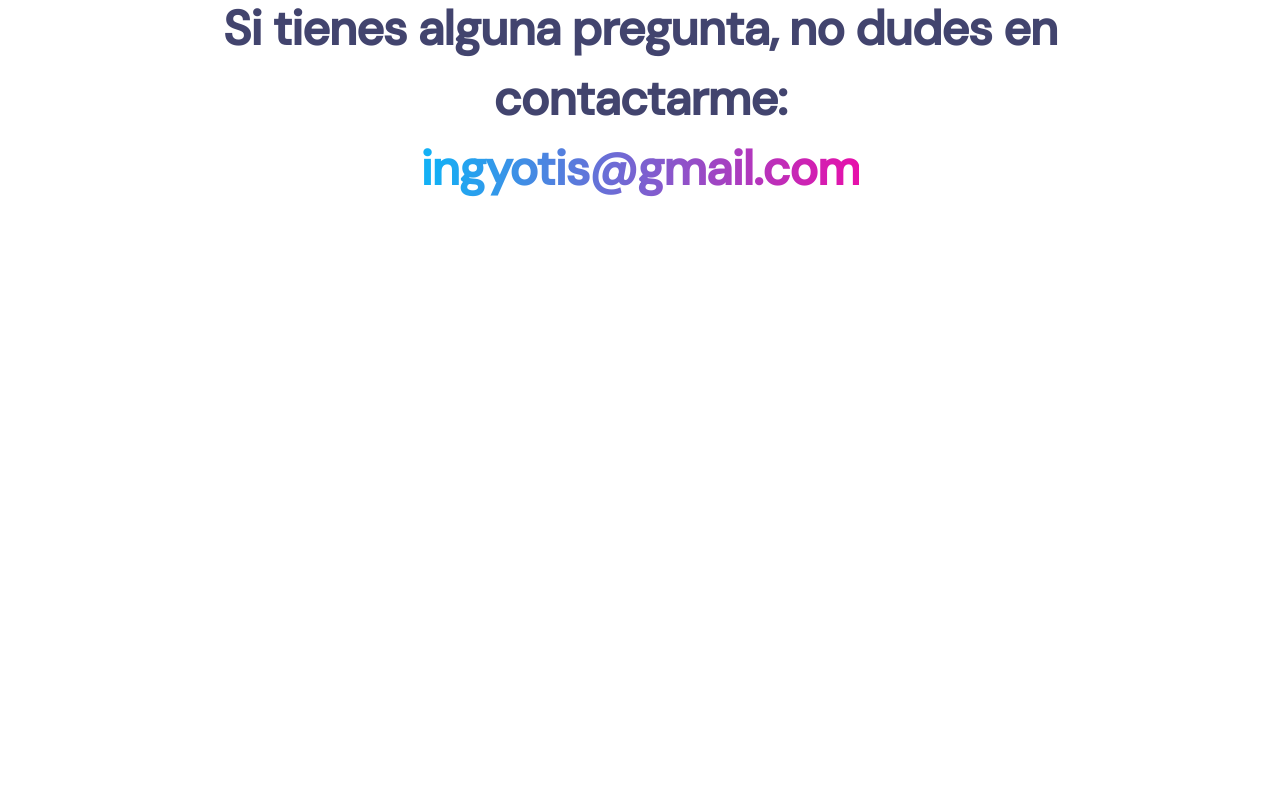
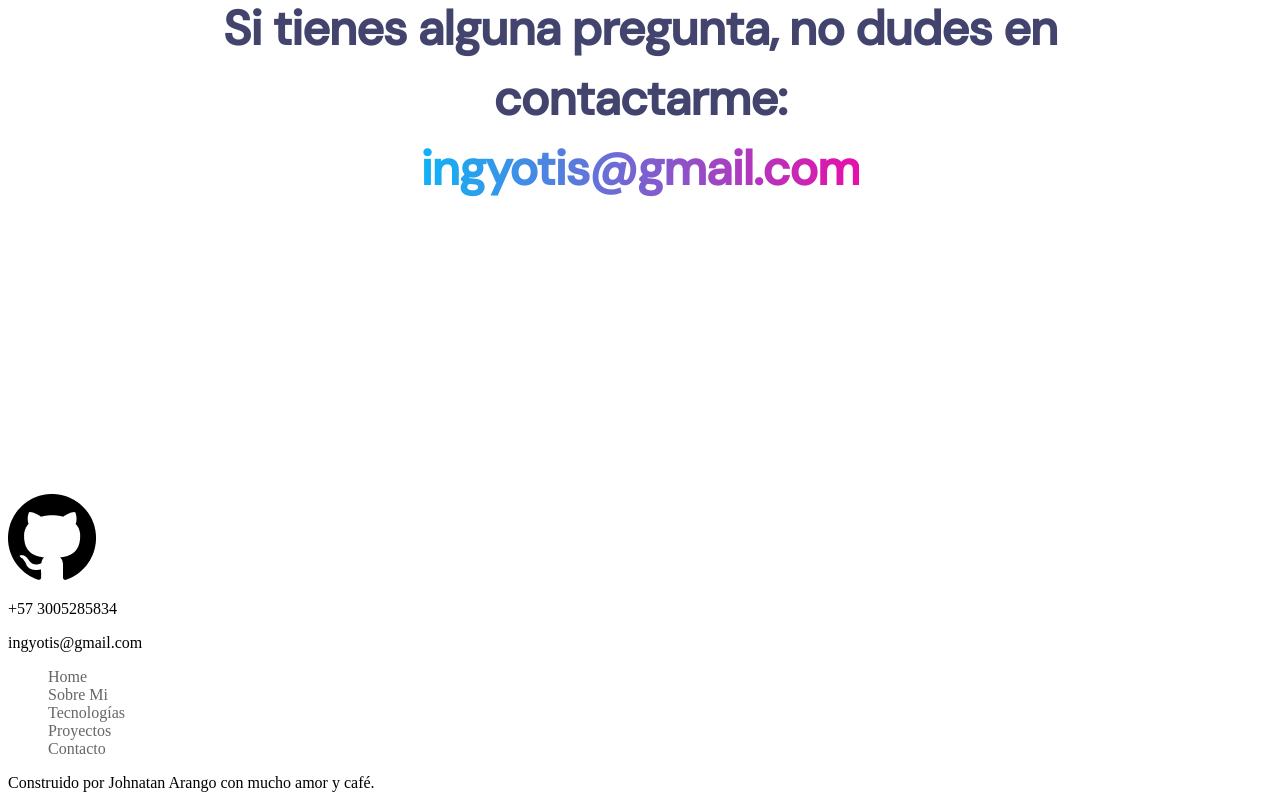
Before and after one commit to Yotis56/Portfolio, a React app: page / in a window 1280 px wide. Shown: the part 3268-4068 px from the top of the page. Before the commit the page ends 3770 px from the top, so only its background shows below. Built offline with nearby package versions, Linux system fonts and the light colour scheme.

Commit message:
Pequeño avance en el footer

```diff
--- a/src/components/Footer.jsx
+++ b/src/components/Footer.jsx
@@ -1,9 +1,33 @@
 import React from "react"
+import Logo from '../assets/logo.png'
 
 const Footer = () => {
     return (
         <footer className="footer">
-
+            <div className="footer__up">
+                <div className="footer__logo">
+                    <img src={Logo} alt="" />
+                </div>
+                <div className="footer__info">
+                    <p className="footer__tel">+57 3005285834</p>
+                    <p className="footer__mail">ingyotis@gmail.com</p>
+                    <div className="footer__links">
+                        <span className="icon github-icon"></span>
+                        <span className="icon linkedin-icon"></span>
+                        <span className="icon github-icon"></span>
+                    </div>
+                </div>
+            </div>
+            <div className="footer__bottom">
+                <ul>
+                    <li><a href="#home">Home</a></li>
+                    <li><a href="#about">Sobre Mi</a></li>
+                    <li><a href="#tecnologias">Tecnologías</a></li>
+                    <li><a href="#proyectos">Proyectos</a></li>
+                    <li><a href="">Contacto</a></li>
+                </ul>
+                <div className="footer__text">Construido por Johnatan Arango con mucho amor y café.</div>
+            </div>
         </footer>
     )
 }
```
